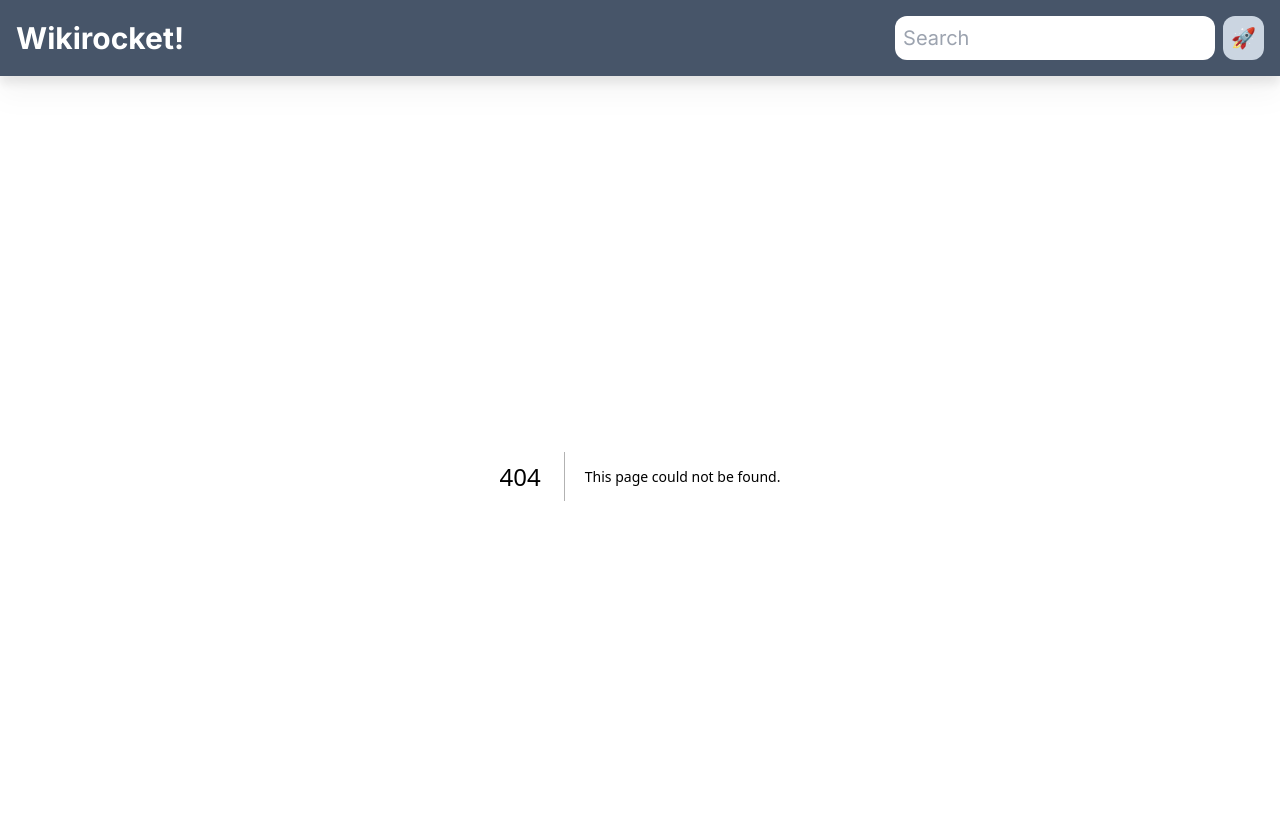
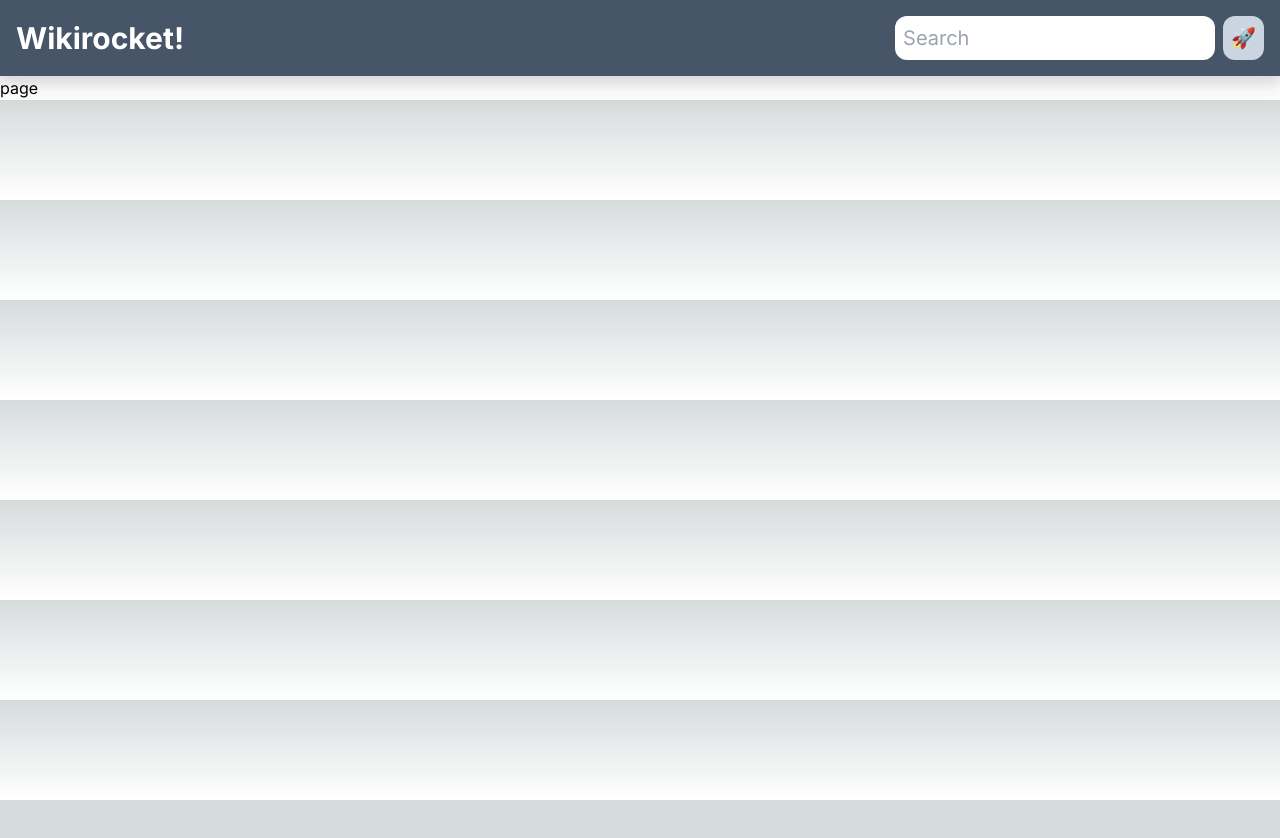
Before and after one commit to Philippe35507/dave-wikirocket, a Next.js app: page /1 in a window 1280 px wide. Before the commit this address had no page. Shown: the top 838 px of the page. After the commit the page ends 800 px from the top, so only its background shows below. Built offline with nearby package versions, Linux system fonts and the light colour scheme.

Commit message:
Dynamic Route

```diff
--- /dev/null
+++ b/app/[searchTerm]/page.tsx
@@ -0,0 +1,9 @@
+type Props = {
+  params: {
+    searchTerm: string;
+  };
+};
+
+export default function page({ params: { searchTerm } }: Props) {
+  return <div>page</div>;
+}
```
